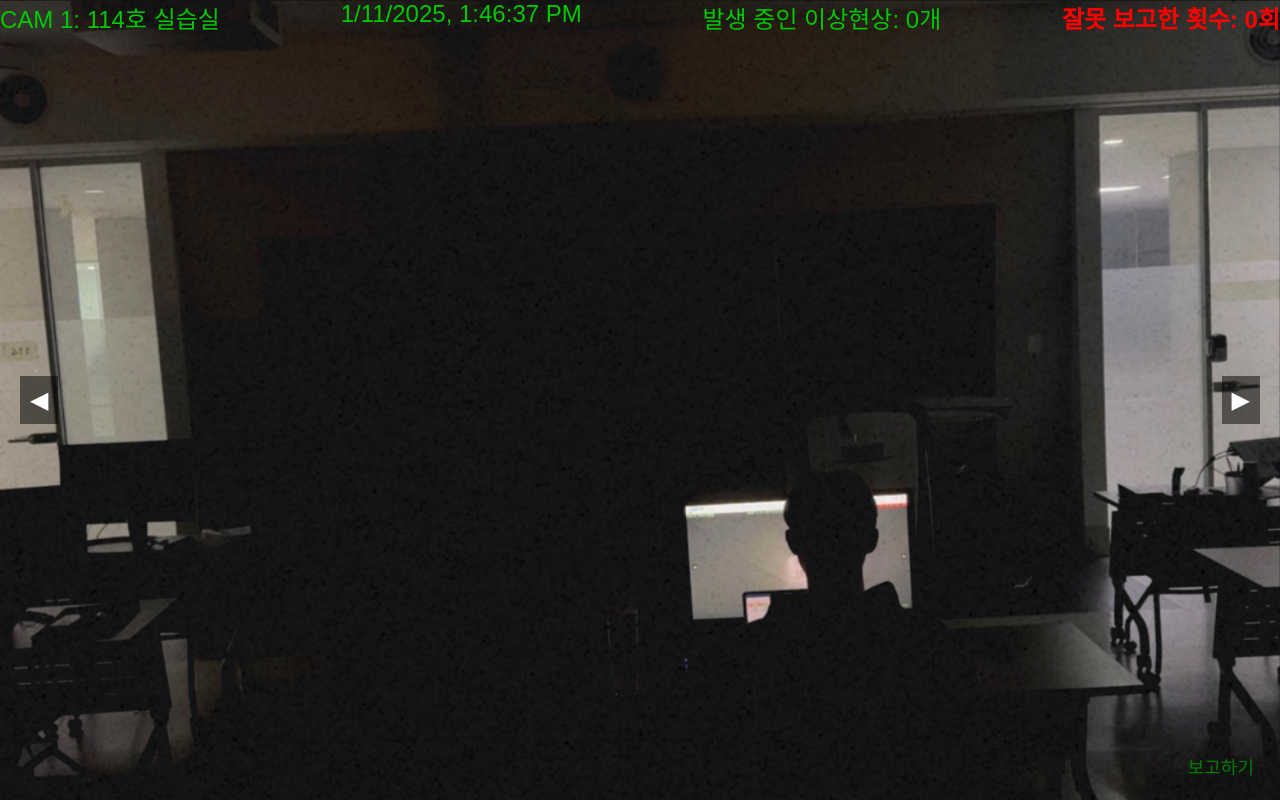
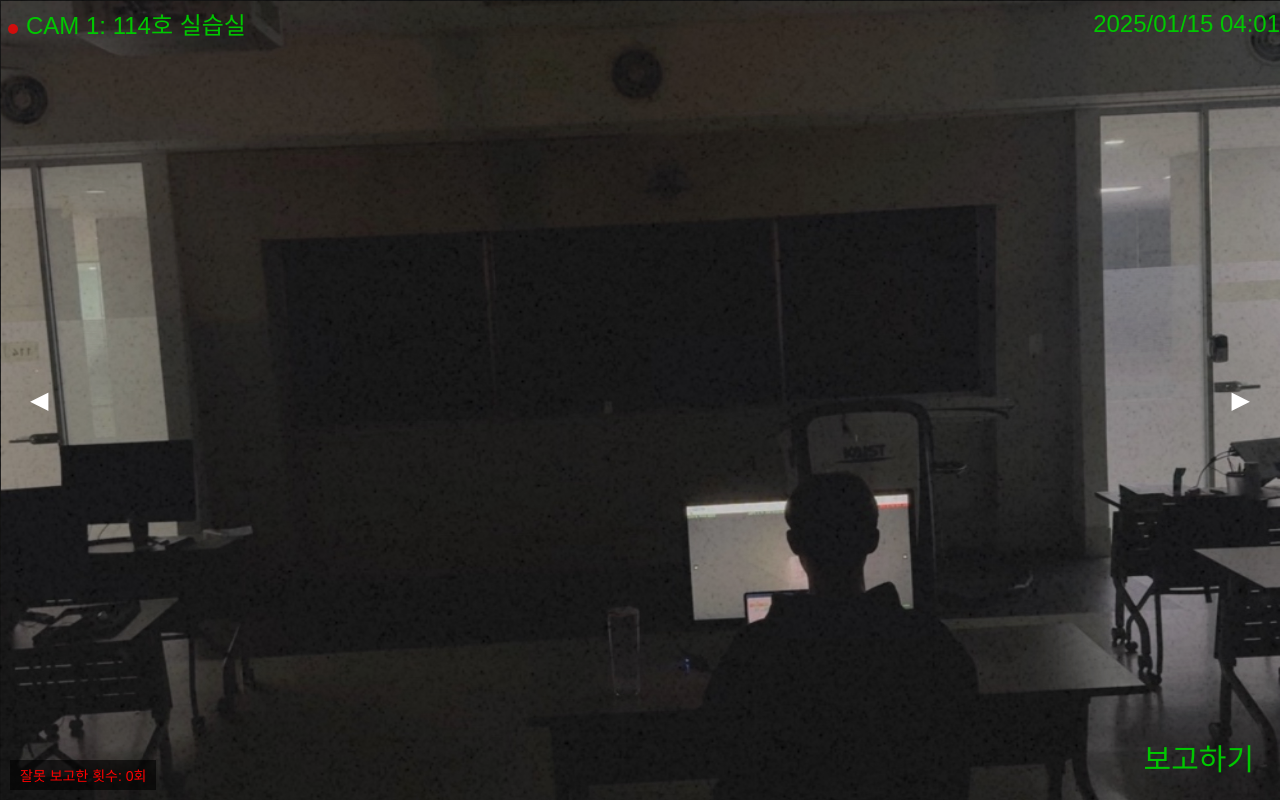
Before and after one commit to aNomar1y/aNoma1y_frontend, a React app: page /cctv in a window 1280 px wide. Built offline with nearby package versions, Linux system fonts and the light colour scheme.

Commit message:
[feat] time

```diff
--- a/src/pages/CCTVMonitor.css
+++ b/src/pages/CCTVMonitor.css
@@ -21,6 +21,9 @@ body {
   justify-content: space-between;
   width: 100%;
   font-size: 24px;
+  margin-top: 6px;
+  align-items: center;
+  padding-right: 10px; /* 좌우 여백 추가 (오른쪽 포함) */
   color: rgb(0, 200, 0);
   z-index: 10;
   margin-bottom: 10px;
@@ -147,13 +150,17 @@ body {
   position: absolute;
   top: 50%;
   transform: translateY(-50%);
-  background-color: rgba(0, 0, 0, 0.5); /* 반투명 배경 */
+  background-color: rgba(0, 0, 0, 0); /* 반투명 배경 */
   color: white;
   border: none;
   font-size: 24px;
   padding: 10px;
   cursor: pointer;
   z-index: 10;
+}
+
+.arrow:hover {
+  color: rgba(174, 174, 174, 0.5);
 }
 
 .left-arrow {
@@ -168,8 +175,8 @@ body {
   position: absolute;
   bottom: 20px; /* 화면 하단에서 20px 떨어짐 */
   right: 20px; /* 화면 오른쪽에서 20px 떨어짐 */
-  font-size: 18px; /* 글씨 크기 */
-  color: green; /* 글씨 색상 초록 */
+  font-size: 30px; /* 글씨 크기 */
+  color: rgb(0, 200, 0); /* 글씨 색상 초록 */
   background-color: transparent; /* 배경색 없음 */
   border: none; /* 테두리 없음 */
   cursor: pointer; /* 클릭 가능한 커서 */
@@ -187,7 +194,7 @@ body {
   left: 0;
   width: 100%;
   background-color: red;
-  color: white;
+  color: yellow;
   text-align: center;
   font-size: 18px;
   font-weight: bold;
@@ -196,6 +203,39 @@ body {
 }
 
 .screen-header span:last-child {
-  color: red; /* 이상현상 개수를 강조 */
-  font-weight: bold;
+  color: rgb(0, 200, 0); /* 이상현상 개수를 강조 */
 }
+
+.recording-indicator {
+  display: inline-block;
+  width: 10px;
+  height: 10px;
+  background-color: red;
+  border-radius: 50%; /* 동그라미 모양 */
+  margin-right: 8px; /* 텍스트와 간격 조정 */
+  margin-left: 8px;
+  animation: pulse 1.5s infinite; /* 깜박이는 애니메이션 추가 (선택 사항) */
+}
+
+@keyframes pulse {
+  0% {
+    opacity: 1;
+  }
+  50% {
+    opacity: 0.5;
+  }
+  100% {
+    opacity: 1;
+  }
+}
+
+.wrong-reports-counter {
+  position: absolute;
+  bottom: 10px; /* 화면 하단에서의 위치 */
+  left: 10px; /* 화면 좌측에서의 위치 */
+  background-color: rgba(0, 0, 0, 0.6); /* 반투명 배경으로 가독성 향상 */
+  color: red; /* 텍스트 색상 */
+  padding: 5px 10px; /* 텍스트 주변 여백 */
+  font-size: 14px; /* 텍스트 크기 */
+  z-index: 10; /* 다른 요소 위에 표시 */
+}
--- a/src/pages/CCTVMonitor.js
+++ b/src/pages/CCTVMonitor.js
@@ -49,6 +49,8 @@ const CCTVMonitor = () => {
   const [wrongReports, setWrongReports] = useState(0); // 잘못 보고한 횟수
   const [isStatic, setIsStatic] = useState(false); // 지지직 효과 상태
   const navigate = useNavigate(); // React Router의 useNavigate
+  const [remainingTime, setRemainingTime] = useState(180);
+  const [gameTime, setGameTime] = useState(new Date("2025-01-15T04:00:00")); // 게임 시작 시간
   const anomalyCount = cctvData.filter(
     (screen) => screen.currentAnomaly !== null
   ).length; // 이상현상 개수
@@ -102,6 +104,35 @@ const CCTVMonitor = () => {
       currentScreenRef.current = newScreen; // 최신 값 업데이트
       return newScreen;
     });
+  };
+
+  // 게임 속 시간 흐름 (4.09초마다 1분씩 증가)
+  useEffect(() => {
+    const timer = setInterval(() => {
+      setGameTime((prevTime) => new Date(prevTime.getTime() + 60 * 1000)); // 1분 추가
+    }, 4090); // 4.09초마다 실행
+
+    // 3분 후 게임 종료 및 승리
+    const victoryTimeout = setTimeout(() => {
+      alert("승리했습니다! 로비로 돌아갑니다.");
+      navigate("/home");
+    }, 180000); // 3분 * 1.5초 = 4500ms
+
+    return () => {
+      clearInterval(timer); // 타이머 정리
+      clearTimeout(victoryTimeout); // 승리 타임아웃 정리
+    };
+  }, [navigate]);
+
+  // 날짜와 시간 포맷팅
+  const formatDateTime = (date) => {
+    const year = date.getFullYear();
+    const month = String(date.getMonth() + 1).padStart(2, "0");
+    const day = String(date.getDate()).padStart(2, "0");
+    const hours = String(date.getHours()).padStart(2, "0");
+    const minutes = String(date.getMinutes()).padStart(2, "0");
+
+    return `${year}/${month}/${day} ${hours}:${minutes}`;
   };
 
   // 이상현상 발생 로직
@@ -231,12 +262,13 @@ const CCTVMonitor = () => {
       )}
       <div className="cctv-screen">
         <div className="screen-header">
-          <span>
-            CAM {cctvData[currentScreen].id}: {cctvData[currentScreen].name}
-          </span>
-          <span>{new Date().toLocaleString()}</span>
-          <span>발생 중인 이상현상: {anomalyCount}개</span>
-          <span>잘못 보고한 횟수: {wrongReports}회</span>
+          <div className="header-left">
+            <span className="recording-indicator"></span>
+            <span>
+              CAM {cctvData[currentScreen].id}: {cctvData[currentScreen].name}
+            </span>
+          </div>
+          <span>{formatDateTime(gameTime)}</span> {/* 게임 속 시간 표시 */}
         </div>
         {cctvData[currentScreen].isAdjusting ? (
           <div className="adjusting-screen">화면 조정 중...</div>
@@ -261,6 +293,9 @@ const CCTVMonitor = () => {
       <button className="report-button" onClick={reportAnomaly}>
         보고하기
       </button>
+      <div className="wrong-reports-counter">
+        잘못 보고한 횟수: {wrongReports}회
+      </div>
     </div>
   );
 };
```
